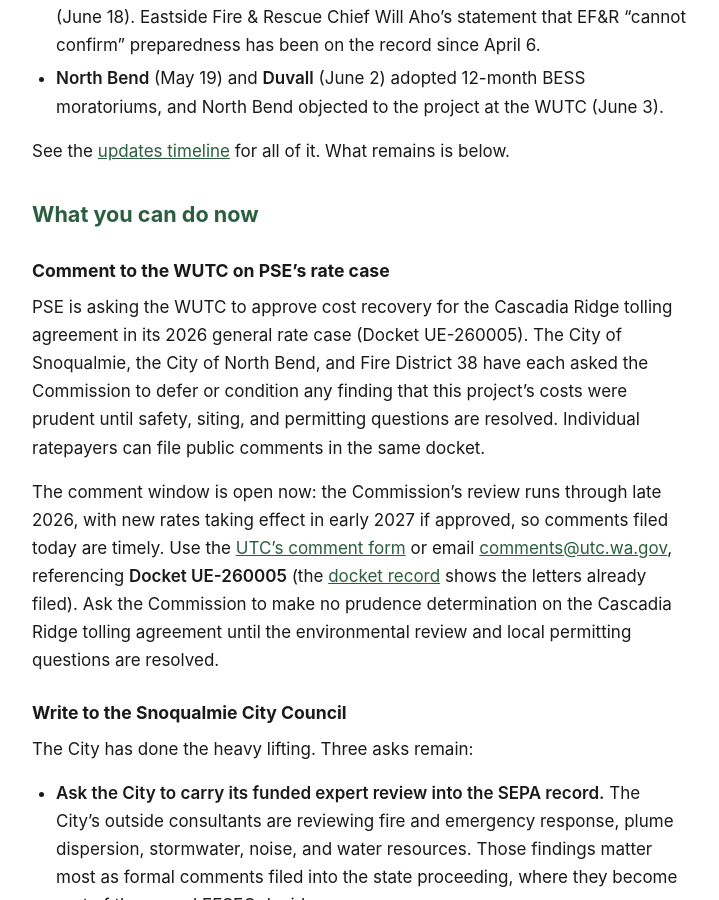
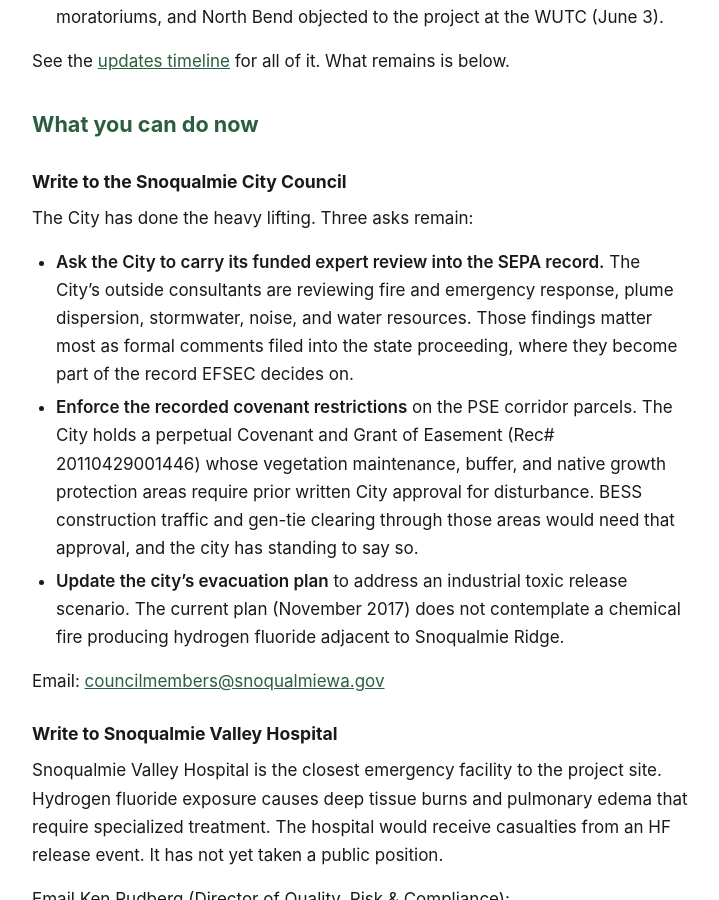
Before and after one commit to calef/cascadia-ridge-bess, a Jekyll site: the page built from _pages/take-action.md, in a window 1280 px wide and 900 px high, scrolled down 1543 px. Shown: the whole window, without its empty margins (280-999 px from the left). Built offline with Jekyll 4.4.1, drawn with Linux system fonts in a browser that asks for light colours; some of the changed text lies outside the part shown.

Commit message:
Deploy site 2026-08-29-103215

```diff
--- a/_pages/take-action.md
+++ b/_pages/take-action.md
@@ -12,9 +12,8 @@ If you do one thing, [sign up for updates](/subscribe). We'll alert you when Jup
 
 After that:
 
-1. **Now:** Comment to the state utility commission on PSE's rate case. That window is open today, unlike the state siting process, and it is described first below.
-2. **Also now:** Start preparing your comment on the project itself. EFSEC runs its own comment opportunities once an application is filed, and the substance of a good comment does not change with the venue. [Read our comment guide](/sepa-comments) and pick the one topic where you have knowledge or standing. The [Sources and Evidence library](/sources) has the primary sources to cite.
-3. **Then:** If you have energy beyond your own comment, the targeted asks below cover the gaps that remain.
+1. **Now:** Start preparing your comment on the project itself. EFSEC runs its own comment opportunities once an application is filed, and the substance of a good comment does not change with the venue. [Read our comment guide](/sepa-comments) and pick the one topic where you have knowledge or standing. The [Sources and Evidence library](/sources) has the primary sources to cite.
+2. **Then:** If you have energy beyond your own comment, the targeted asks below cover the gaps that remain.
 
 ## What the institutions have already done
 
@@ -28,12 +27,6 @@ The groundwork phase of this effort asked local institutions to engage. They hav
 See the [updates timeline](/updates) for all of it. What remains is below.
 
 ## What you can do now
-
-### Comment to the WUTC on PSE's rate case
-
-PSE is asking the WUTC to approve cost recovery for the Cascadia Ridge tolling agreement in its 2026 general rate case (Docket UE-260005). The City of Snoqualmie, the City of North Bend, and Fire District 38 have each asked the Commission to defer or condition any finding that this project's costs were prudent until safety, siting, and permitting questions are resolved. Individual ratepayers can file public comments in the same docket.
-
-The comment window is open now: the Commission's review runs through late 2026, with new rates taking effect in early 2027 if approved, so comments filed today are timely. Use the [UTC's comment form](https://www.utc.wa.gov/get-help-utility-or-transportation-service/submit-comment) or email [comments@utc.wa.gov](mailto:comments@utc.wa.gov), referencing **Docket UE-260005** (the [docket record](https://www.utc.wa.gov/casedocket/2026/260005) shows the letters already filed). Ask the Commission to make no prudence determination on the Cascadia Ridge tolling agreement until the environmental review and local permitting questions are resolved.
 
 ### Write to the Snoqualmie City Council
 
```
